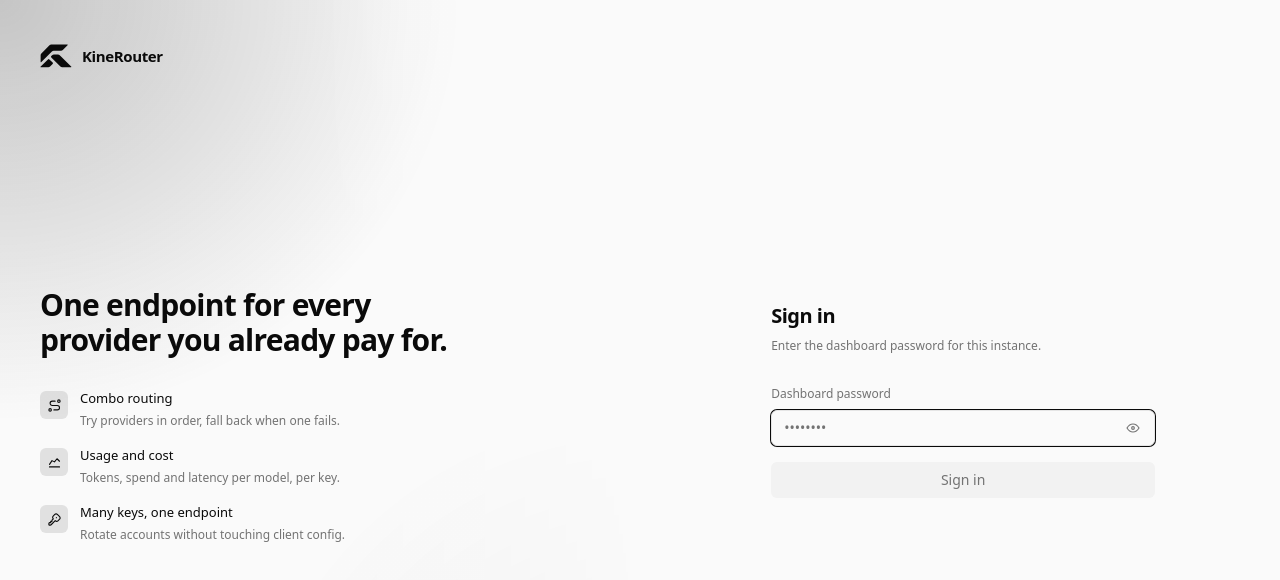
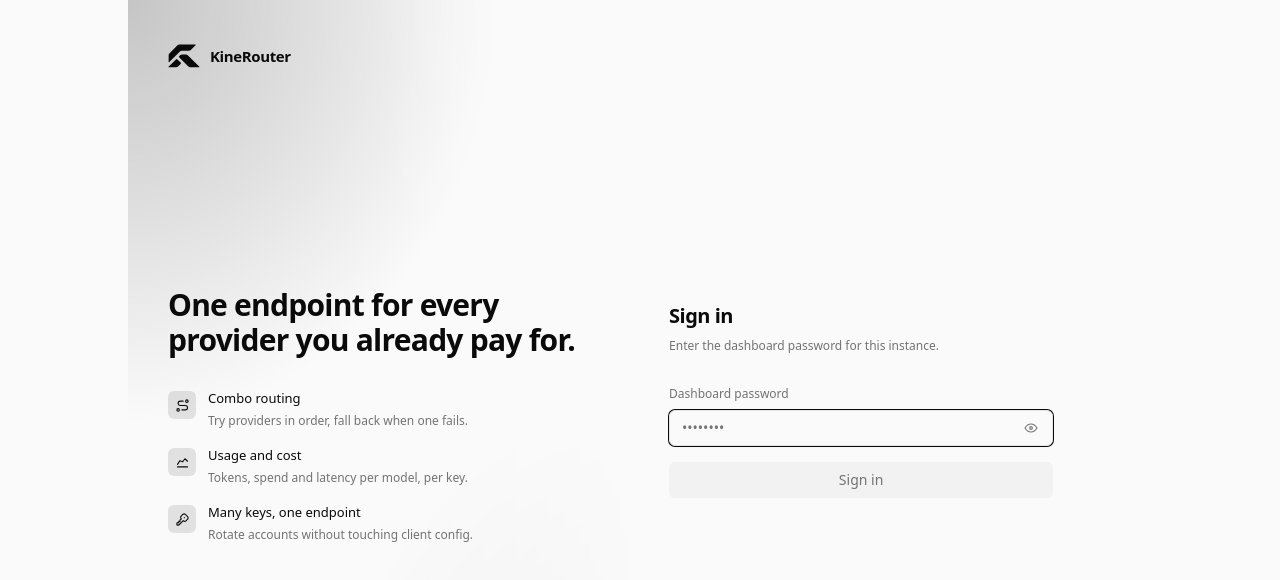
Before and after one commit to keyzakyy-dev/kinerouter, a React (Vite) app in the folder kine/web-app/: page /login in a window 1280 px wide. Shown: the top 580 px of the page. Built offline with nearby package versions, Linux system fonts and the light colour scheme; no server answers.

Commit message:
fix(login): tighten gap between brand panel and sign-in form

```diff
--- a/kine/web-app/src/pages/login.tsx
+++ b/kine/web-app/src/pages/login.tsx
@@ -45,7 +45,7 @@ export default function LoginPage() {
   }
 
   return (
-    <div className="grid min-h-screen lg:grid-cols-[1.02fr_1fr]">
+    <div className="grid min-h-screen lg:mx-auto lg:w-full lg:max-w-5xl lg:grid-cols-[1.02fr_1fr]">
       <aside className="relative hidden overflow-hidden p-10 lg:flex lg:flex-col">
         <div
           aria-hidden
@@ -81,8 +81,8 @@ export default function LoginPage() {
         </div>
       </aside>
 
-      <main className="flex flex-col justify-center px-5 py-10 sm:px-10">
-        <div className="mx-auto w-full max-w-sm">
+      <main className="flex flex-col justify-center px-5 py-10 sm:px-10 lg:pl-6">
+        <div className="mx-auto w-full max-w-sm lg:mx-0">
           <div className="mb-7 flex items-center gap-2.5 lg:hidden">
             <span aria-hidden className={MARK} />
             <span className="text-[15px] font-semibold tracking-tight">KineRouter</span>
```
